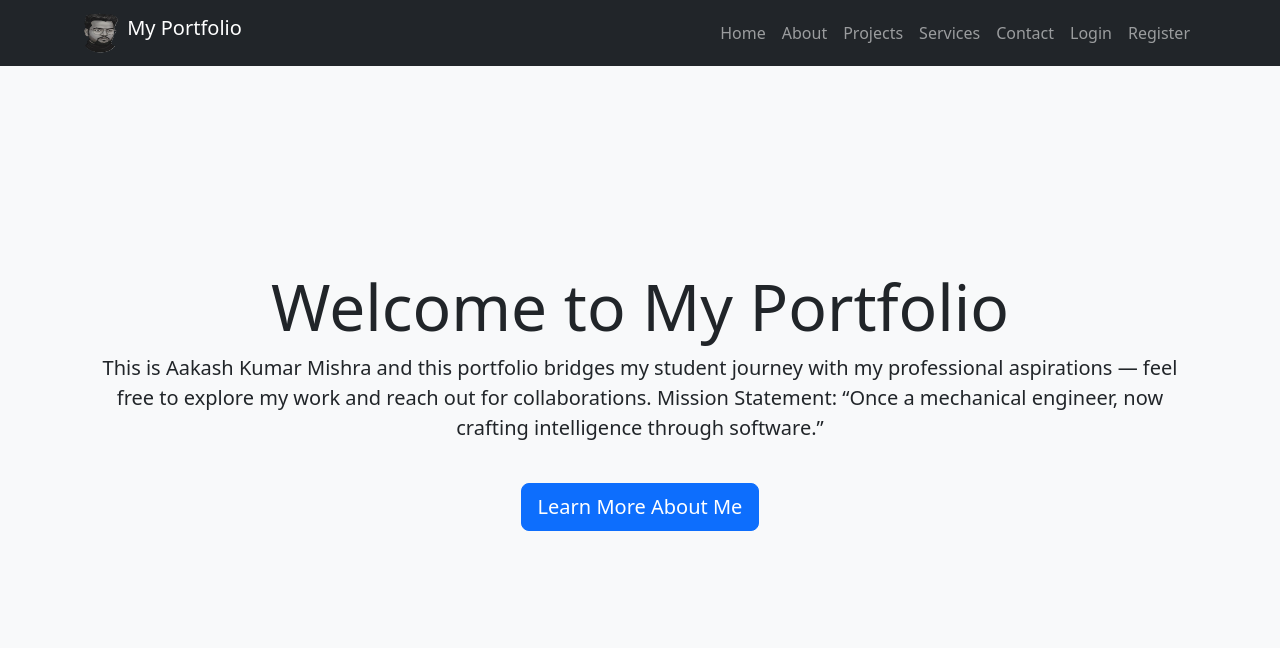
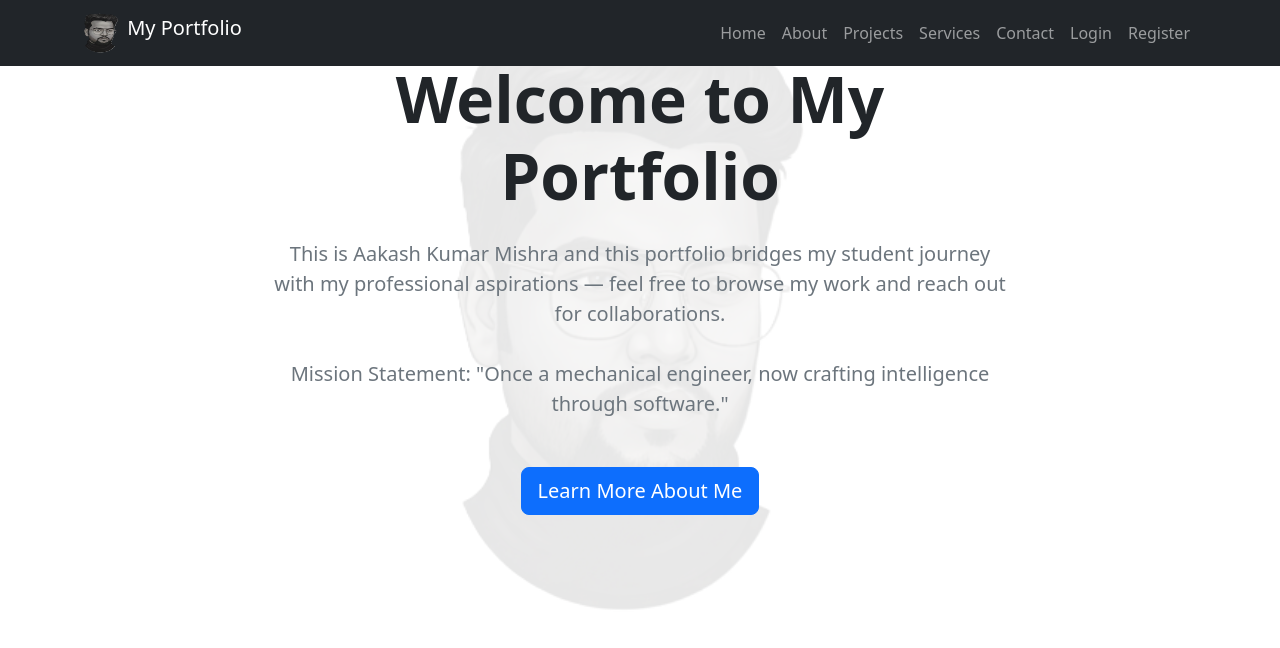
Before and after one commit to aakashkrmishra09/my-portfolio-assignment, a React (Create React App) app: page / in a window 1280 px wide. Shown: the top 648 px of the page. Built offline with nearby package versions, Linux system fonts and the light colour scheme.

Commit message:
logo as watermark

```diff
--- a/src/pages/Home.jsx
+++ b/src/pages/Home.jsx
@@ -1,49 +1,50 @@
 import React from 'react';
-
-import { Container, Button } from 'react-bootstrap';
-
+import { Container, Button, Row, Col } from 'react-bootstrap';
 import { Link } from 'react-router-dom';
-
-
+import logo from '../assets/logo.png'; // 1. Import your logo here
 
 const Home = () => {
+  return (
+    // Wrapper div to hold everything relative
+    <div style={{ position: 'relative', minHeight: '80vh', overflow: 'hidden' }}>
 
-  return (
+      {/* 2. BACKGROUND LOGO LAYER (The Watermark) */}
+      <div style={{
+        position: 'absolute',
+        top: '50%',
+        left: '50%',
+        transform: 'translate(-50%, -50%)', // Center perfectly
+        width: '600px',  // Size of the logo background
+        height: '600px',
+        backgroundImage: `url(${logo})`,
+        backgroundPosition: 'center',
+        backgroundRepeat: 'no-repeat',
+        backgroundSize: 'contain',
+        opacity: 0.1,    // 10% Visibility (Very faint watermark)
+        zIndex: -1       // Put it BEHIND the text
+      }}></div>
 
-    <div className="d-flex align-items-center justify-content-center text-center vh-100 bg-light">
-
-      <Container>
-
-        <h1 className="display-3">Welcome to My Portfolio</h1>
-
-        <p className="lead">
-
-          This is Aakash Kumar Mishra
-
-            and this portfolio bridges my student journey with my professional aspirations
-
-            — feel free to explore my work and reach out for collaborations.
-
-             Mission Statement: “Once a mechanical engineer, now crafting intelligence through software.”
-
-        </p>
-
-        <br />
-
-        <Button variant="primary" size="lg" as={Link} to="/about">
-
-          Learn More About Me
-
-        </Button>
-
+      {/* 3. Your Main Content */}
+      <Container className="text-center py-5">
+        <Row className="justify-content-center align-items-center" style={{ minHeight: '60vh' }}>
+          <Col md={8}>
+            <h1 className="display-3 fw-bold mb-4">Welcome to My Portfolio</h1>
+            <p className="lead text-secondary mb-5">
+              This is Aakash Kumar Mishra and this portfolio bridges my student journey with my professional aspirations —
+              feel free to browse my work and reach out for collaborations.
+              <br/><br/>
+              Mission Statement: "Once a mechanical engineer, now crafting intelligence through software."
+            </p>
+            <div className="d-flex justify-content-center gap-3">
+              <Button variant="primary" size="lg" as={Link} to="/about">
+                Learn More About Me
+              </Button>
+            </div>
+          </Col>
+        </Row>
       </Container>
-
     </div>
-
   );
-
 };
 
-
-
 export default Home;
```
